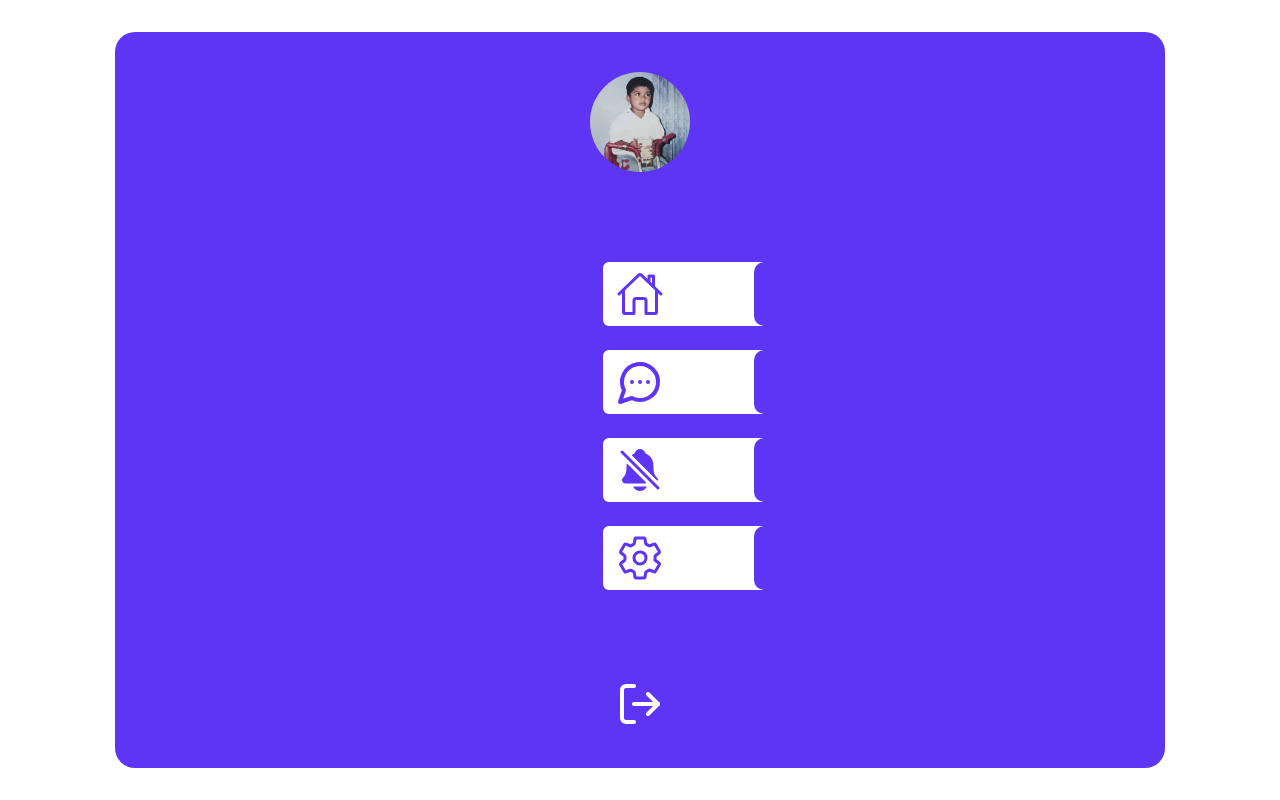
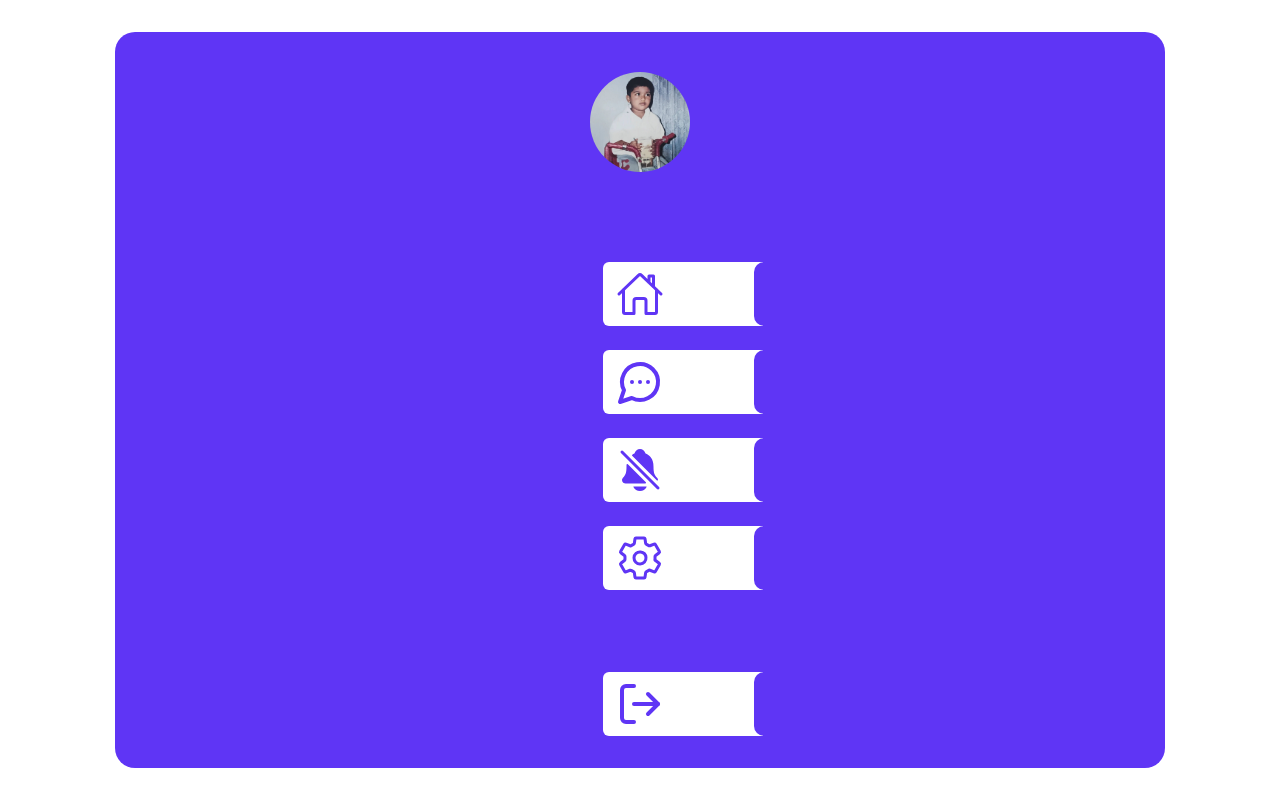
Before and after one commit to bijoysahadev/linkUp, a React (Vite) app: page /Home in a window 1280 px wide. Built offline with nearby package versions, Linux system fonts and the light colour scheme.

Commit message:
feat:design change problem solve

```diff
--- a/src/Componets/Sidebar.jsx
+++ b/src/Componets/Sidebar.jsx
@@ -22,16 +22,15 @@ const Sidebar = () => {
             <li onClick={handleList} className='text-5xl   relative  after:absolute after:left-[67px] after:top-1/2  after:w-[160px] after:h-16  after:bg-[white] after:content-[""]  after:rounded-l-md text-[#5F35F5]  after:-translate-1/2   before:absolute before:top-1/2 before:-translate-y-1/2  before:-right-25 before:bg-[#5F35F5] before:w-[10px] before:h-16 before:content-[""]  before:rounded-l-xl  before:z-19 ' >  <LuMessageCircleMore  className='relative top-0 left-0 z-10' /></li>
             <li onClick={handleList} className='text-5xl   relative  after:absolute after:left-[67px] after:top-1/2  after:w-[160px] after:h-16  after:bg-[white] after:content-[""]  after:rounded-l-md text-[#5F35F5]  after:-translate-1/2   before:absolute before:top-1/2 before:-translate-y-1/2  before:-right-25 before:bg-[#5F35F5] before:w-[10px] before:h-16 before:content-[""]  before:rounded-l-xl  before:z-19 ' > <IoNotificationsOff  className='relative top-0 left-0 z-10'   /></li>
             <li onClick={handleList} className='text-5xl   relative  after:absolute after:left-[67px] after:top-1/2  after:w-[160px] after:h-16  after:bg-[white] after:content-[""]  after:rounded-l-md text-[#5F35F5]  after:-translate-1/2   before:absolute before:top-1/2 before:-translate-y-1/2  before:-right-25 before:bg-[#5F35F5] before:w-[10px] before:h-16 before:content-[""]  before:rounded-l-xl  before:z-19 ' >  <IoSettingsOutline   className='relative top-0 left-0 z-10'  /> </li>
-            {/* <li onClick={handleList} className='text-5xl   relative  after:absolute after:left-  after:rounded-l-md after:top-1/2 after:w-[160px] after:h-16  after:-translate-y-1/2 after:bg-white after:content-[""]  text-[#5F35F5]  before:absolute before:top-1/2 before:-translate-y-1/2  before:-right-25 before:bg-[#5F35F5] before:w-[10px] before:h-16 before:content-[""]  before:rounded-l-xl  before:z-19  ' >  <LuMessageCircleMore  className='relative top-0 left-0 z-10' /></li>
-            <li onClick={handleList} className='text-5xl   relative  after:absolute after:left-0  after:rounded-l-md after:top-1/2 after:w-[160px] after:h-16 after:-translate-y-1/2  after:bg-white after:content-[""]  text-[#5F35F5] before:absolute before:top-1/2 before:-translate-y-1/2  before:-right-25 before:bg-[#5F35F5] before:w-[10px] before:h-16 before:content-[""]  before:rounded-l-xl  before:z-19   ' > <IoNotificationsOff  className='relative top-0 left-0 z-10'   /> </li>
-            <li onClick={handleList} className='text-5xl   relative  after:absolute after:left-[67px]  after:rounded-l-md after:top-1/2 after:w-[160px] after:h-16 after:-translate-y-1/2  after:bg-white after:content-[""]  text-[#5F35F5]  before:absolute before:top-1/2 before:-translate-y-1/2  before:-right-25 before:bg-[#5F35F5] before:w-[10px] before:h-16 before:content-[""]  before:rounded-l-xl  before:z-19  ' >  <IoSettingsOutline   className='relative top-0 left-0 z-10'  />   </li> */}
+
 
           </ul>
         </div>
         <div>
           <ul>
-            <li><LuLogOut  className='text-5xl text-white' /></li>
+               <li onClick={handleList} className='text-5xl   relative  after:absolute after:left-[67px] after:top-1/2  after:w-[160px] after:h-16  after:bg-[white] after:content-[""]  after:rounded-l-md text-[#5F35F5]  after:-translate-1/2   before:absolute before:top-1/2 before:-translate-y-1/2  before:-right-25 before:bg-[#5F35F5] before:w-[10px] before:h-16 before:content-[""]  before:rounded-l-xl  before:z-19 ' >  <LuLogOut   className='relative top-0 left-0 z-10' />  </li>
           </ul>
+
         </div>
 
       </div>
```
